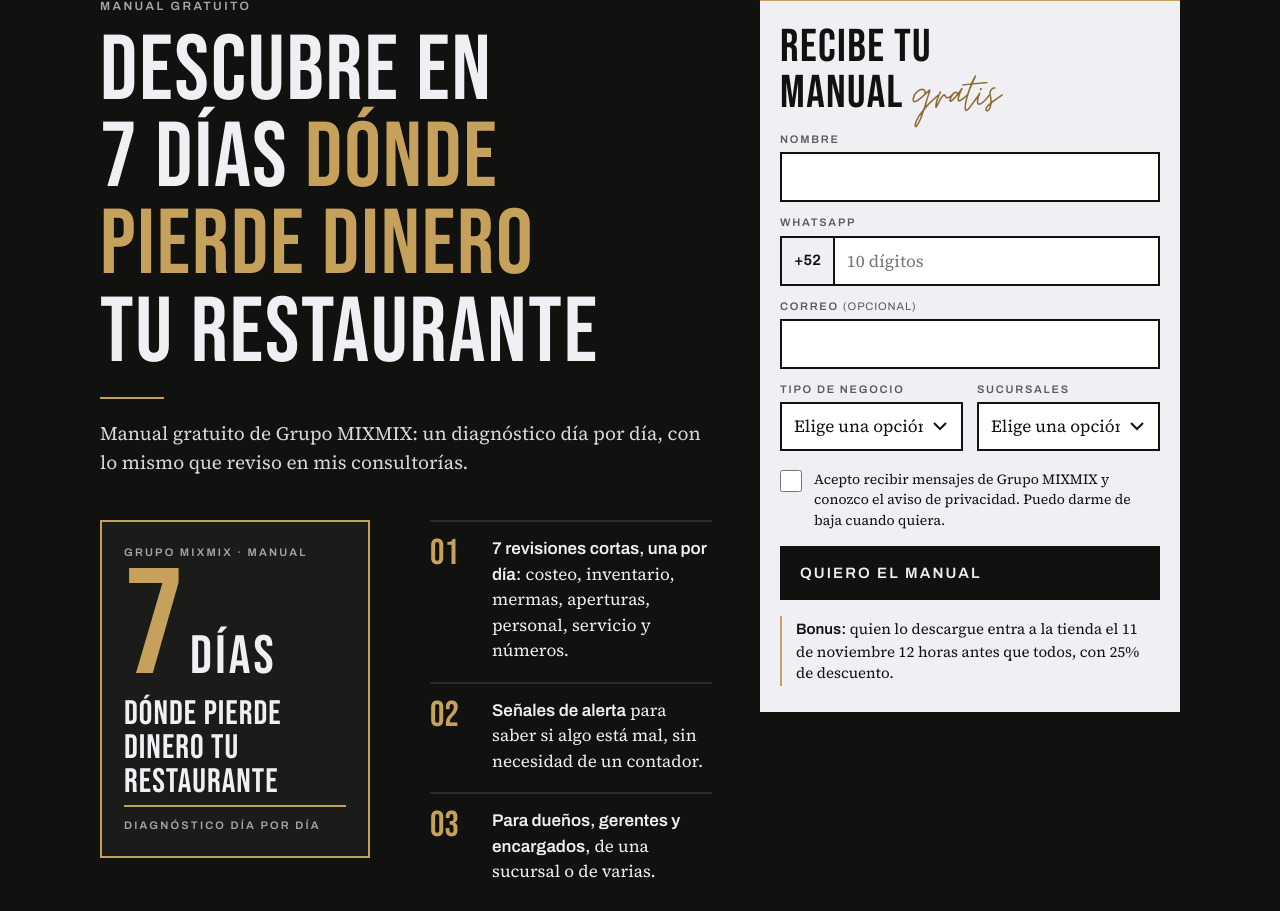
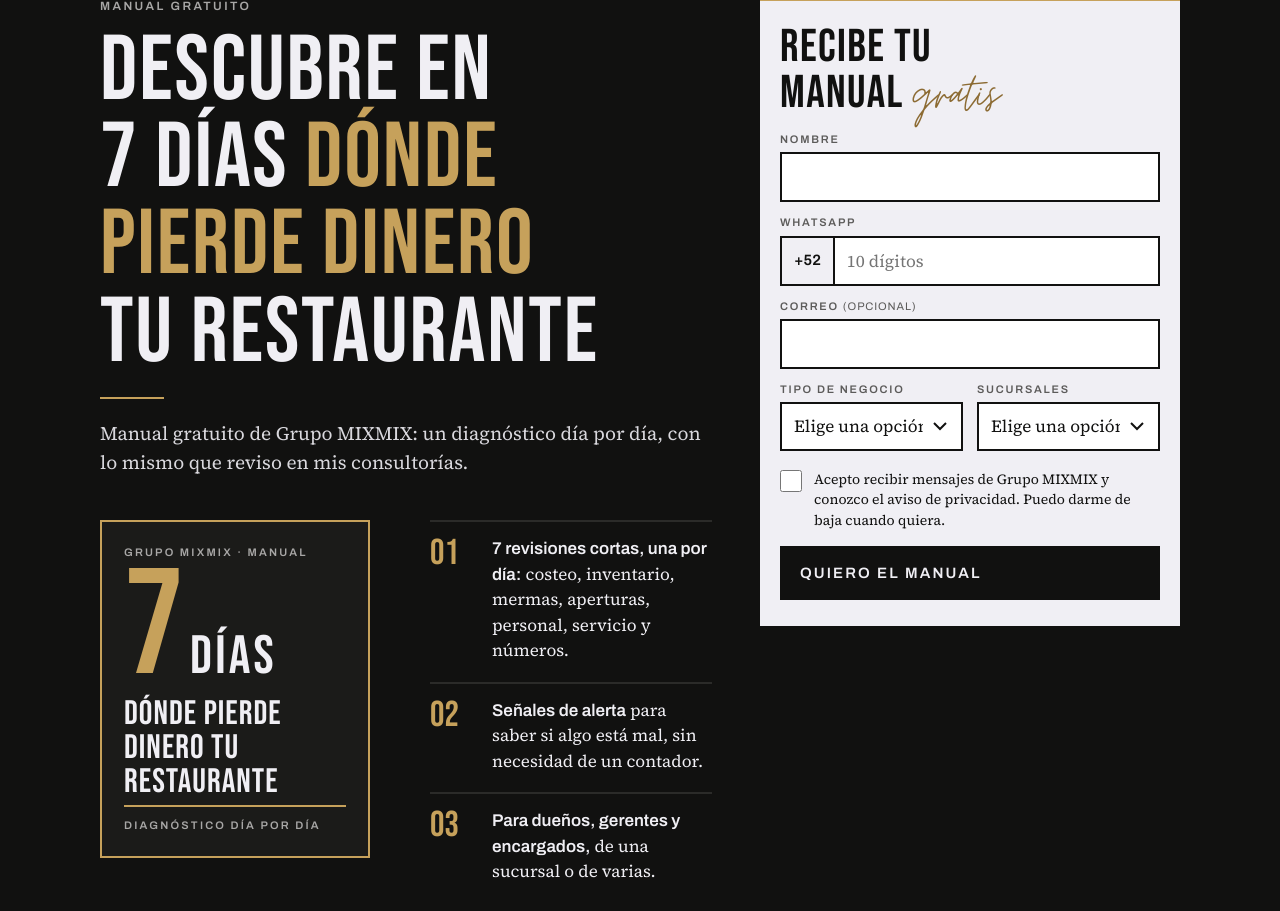
Before and after one commit to hoshilc/mixmix-group, a PHP site: page /manual.html in a window 1280 px wide. Shown: the part 141-1052 px from the top of the page. Run offline with PHP 8.4, Linux system fonts and the light colour scheme.

Commit message:
Manual gratis: se quita la promesa de acceso anticipado con 25% de descuento (pagina, gracias y correo)
Se deja solo la logica de compras por volumen y paquetes.

Co-Authored-By: Claude Sonnet 5.5 <noreply@anthropic.com>

```diff
--- a/api/manual.php
+++ b/api/manual.php
@@ -77,10 +77,9 @@ if ($correo !== '' && ($isNew || $mailChanged)) {
         '<p style="margin:0 0 8px">Aquí está <strong>Descubre en 7 días dónde pierde dinero tu restaurante</strong>, el manual gratuito de Grupo MIXMIX.</p>' .
         mail_button($pdf, 'Descargar el manual (PDF)') .
         '<p style="margin:16px 0 8px"><strong>Empieza hoy con el Día 1:</strong> solo te toma 30 minutos.</p>' .
-        '<p style="margin:0 0 8px">Por haberlo descargado, el miércoles 11 de noviembre entras a la tienda 12 horas antes que todos, con 25% de descuento. Te avisamos por WhatsApp.</p>' .
         '<p style="font-size:12px;color:#8A8A87;margin:20px 0 4px">Recibes este correo porque pediste el manual en grupomixmix.com. Si ya no quieres recibir mensajes, <a href="' . $esc($baja) . '" style="color:#555555">date de baja aquí</a>.</p>');
     $text = 'Tu manual está listo, ' . $first . ".\n\nDescárgalo aquí: " . $pdf .
-        "\n\nEmpieza hoy con el Día 1: solo te toma 30 minutos.\n\nPor haberlo descargado, el miércoles 11 de noviembre entras a la tienda 12 horas antes que todos, con 25% de descuento. Te avisamos por WhatsApp." .
+        "\n\nEmpieza hoy con el Día 1: solo te toma 30 minutos." .
         "\n\nSi ya no quieres recibir mensajes, date de baja aquí: " . $baja . "\n\nGrupo MIXMIX";
     if (!mail_send($correo, 'Tu manual: dónde pierde dinero tu restaurante', $html, $text)) error_log('manual: no se pudo enviar el correo al contacto ' . $id);
 }
--- a/baja.html
+++ b/baja.html
@@ -6,7 +6,7 @@
 <title>Darme de baja — Grupo MIXMIX</title>
 <meta name="robots" content="noindex, nofollow">
 <link rel="stylesheet" href="/css/mixmix-brand/mixmix.css?v=3393207f">
-<link rel="stylesheet" href="/css/manual.css?v=d2248cd6">
+<link rel="stylesheet" href="/css/manual.css?v=b6b979a0">
 <link rel="icon" href="/img/favicon.svg" type="image/svg+xml">
 <link rel="icon" href="/img/favicon-48.png" sizes="48x48" type="image/png">
 <link rel="apple-touch-icon" href="/img/apple-touch-icon.png">
--- a/css/manual.css
+++ b/css/manual.css
@@ -81,9 +81,6 @@
 .mf-card a.mf-btn:hover { color: var(--mm-bone); }
 .mf-msg { margin: 12px 0 0; font-family: var(--mm-font-display); font-weight: 600; font-size: 14px; color: var(--mm-wine); }
 
-/* bonus bajo el botón */
-.mf-bonus { margin: 16px 0 0; padding: 2px 0 2px 14px; border-left: var(--mm-rule) solid var(--mm-gold); font-size: 15px; line-height: 1.45; }
-.mf-bonus strong { font-family: var(--mm-font-display); font-weight: 600; }
 
 /* botón fijo al fondo en celular: baja hasta el formulario y se esconde cuando el formulario ya se ve */
 .mf-sticky { position: fixed; left: 0; right: 0; bottom: 0; z-index: 20; padding: 10px 16px calc(10px + env(safe-area-inset-bottom)); background: var(--mm-bone); border-top: var(--mm-rule) solid var(--mm-gold); transform: translateY(115%); transition: transform 0.2s ease; }
--- a/manual-gracias.html
+++ b/manual-gracias.html
@@ -6,7 +6,7 @@
 <title>¡Listo! Descarga tu manual — Grupo MIXMIX</title>
 <meta name="robots" content="noindex, nofollow">
 <link rel="stylesheet" href="/css/mixmix-brand/mixmix.css?v=3393207f">
-<link rel="stylesheet" href="/css/manual.css?v=d2248cd6">
+<link rel="stylesheet" href="/css/manual.css?v=b6b979a0">
 <link rel="icon" href="/img/favicon.svg" type="image/svg+xml">
 <link rel="icon" href="/img/favicon-48.png" sizes="48x48" type="image/png">
 <link rel="apple-touch-icon" href="/img/apple-touch-icon.png">
@@ -35,7 +35,6 @@
 
       <ul class="mf-steps">
         <li><b>Siguiente paso</b>Empieza hoy con el Día 1: solo te toma 30 minutos.</li>
-        <li><b>Tu bonus</b>Por haberlo descargado, el miércoles 11 de noviembre entras a la tienda 12 horas antes que todos, con 25% de descuento.</li>
       </ul>
 
       <a class="mf-btn mf-btn-line" id="g-wa" href="#" target="_blank" rel="noopener" hidden>Guarda mi número en WhatsApp</a>
--- a/manual.html
+++ b/manual.html
@@ -6,7 +6,7 @@
 <title>Manual gratuito: descubre en 7 días dónde pierde dinero tu restaurante — Grupo MIXMIX</title>
 <meta name="description" content="Un diagnóstico día por día, con lo mismo que reviso en mis consultorías: costeo, inventario, mermas, aperturas, personal, servicio y números. Descárgalo gratis.">
 <link rel="stylesheet" href="/css/mixmix-brand/mixmix.css?v=3393207f">
-<link rel="stylesheet" href="/css/manual.css?v=d2248cd6">
+<link rel="stylesheet" href="/css/manual.css?v=b6b979a0">
 <link rel="canonical" href="https://grupomixmix.com/manual">
 <meta property="og:type" content="website">
 <meta property="og:site_name" content="Grupo MixMix">
@@ -98,7 +98,6 @@
           <button class="mf-btn" type="submit" id="mf-submit">Quiero el manual</button>
           <p class="mf-msg" id="mf-msg" role="alert" hidden></p>
         </form>
-        <p class="mf-bonus"><strong>Bonus:</strong> quien lo descargue entra a la tienda el 11 de noviembre 12 horas antes que todos, con 25% de descuento.</p>
       </div>
     </section>
 
```
